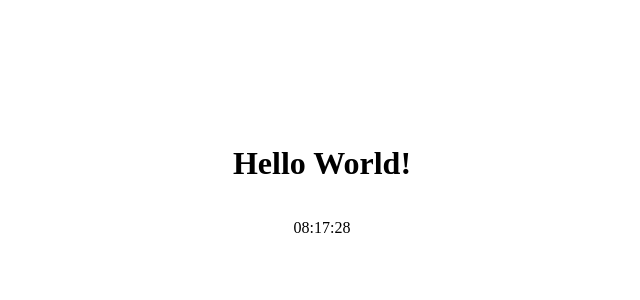
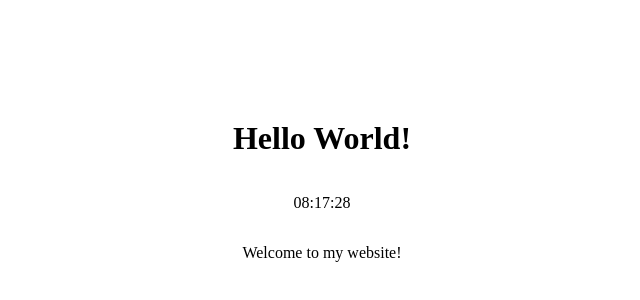
Before and after one commit to Atsusan/test_ssh, a plain HTML site: page index.html in a window 1280 px wide. Shown: the part 220-520 px from the top of the page, without its empty margins (318-958 px from the left). Drawn offline with Linux system fonts and the light colour scheme.

Commit message:
接続テスト

```diff
--- a/index.html
+++ b/index.html
@@ -23,6 +23,7 @@
 <body>
     <h1>Hello World!</h1>
     <p id="time"></p>
+    <p>Welcome to my website!</p>
     <script>
         const timeElement = document.getElementById('time');
         function updateTime() {
```
